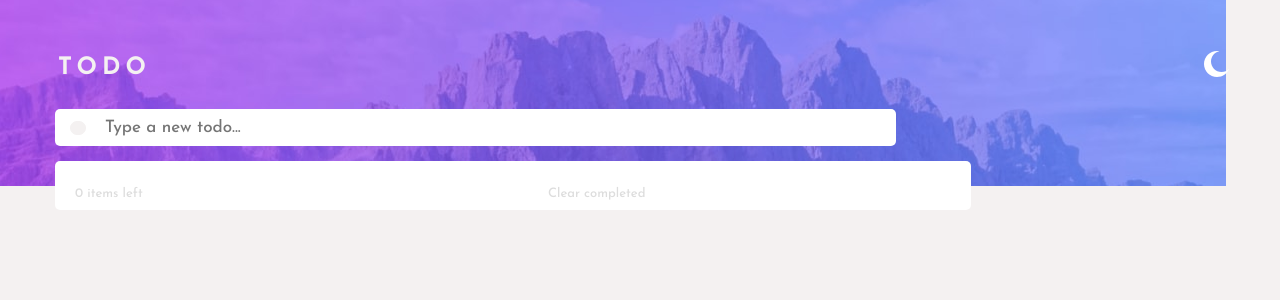
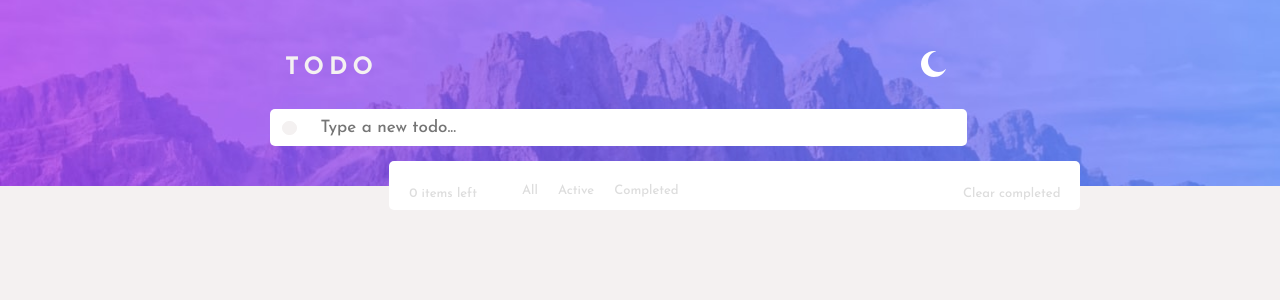
Before and after one commit to kass8mal8/Todo-App, a React (Create React App) app: page / in a window 1280 px wide. Shown: the top 300 px of the page. Built offline with nearby package versions, Linux system fonts and the light colour scheme.

Commit message:
made some changes on the UI

```diff
--- a/src/components/App.js
+++ b/src/components/App.js
@@ -1,6 +1,5 @@
 import React,{ useState } from "react";
 import "../style.css"
-import Footer from "./Footer";
 import Header from "./Header";
 import TodoForm from "./TodoForm";
 import TodoList from "./TodoList";
@@ -22,14 +21,11 @@ const App = () => {
 
     return (
       <ThemeContext.Provider value = {darkTheme} >
-        <header>
-            <Header toggleTheme = {toggleTheme} />
-        </header>
+          <Header toggleTheme = {toggleTheme} />
           <TodoForm addTodo={addTodo} />
-        <main className="container" >
-          <TodoList todos = {todos} setTodos = {setTodos} />
-          <Footer />
-        </main>
+          <main className="container" >
+            <TodoList todos = {todos} setTodos = {setTodos} />
+          </main>
       </ThemeContext.Provider>
     );
   }
--- a/src/components/Footer.js
+++ b/src/components/Footer.js
@@ -1,6 +1,21 @@
+import { ThemeContext } from "./App";
+import {useContext } from "react"
+
 const Footer = () => {
+
+    const darkTheme = useContext(ThemeContext)
+    const themeStyles = {
+        backgroundColor: darkTheme ? 'hsl(234, 11%, 52%)' : 'white',
+        color:'#ddd',
+        border : darkTheme ? '1px solid hsl(234, 11%, 52%)' : 'none',
+    }
+
     return (
-        <div></div>
+        <div className="footer" style={themeStyles}>
+            <li>All</li>
+            <li>Active</li>
+            <li>Completed</li>
+        </div>
     );
 }
 
--- a/src/components/Todo.js
+++ b/src/components/Todo.js
@@ -3,7 +3,7 @@ import check from "../images/icon-check.svg"
 import { useState } from "react"
 
 
-const Todo = ({todo,handleFilterTodo}) => {
+const Todo = ({todo, handleFilterTodo}) => {
 
     const [isCompleted,setIsCompleted] = useState (false)
 
@@ -19,13 +19,18 @@ const Todo = ({todo,handleFilterTodo}) => {
         borderBottom :'1px solid hsl(236, 33%, 92%)'
     }
 
-    const handleCompleted = () => {
-        setIsCompleted(true)
-    }
+    const handleCompleted = () => { setIsCompleted(true) }
 
     return (
         <div style={todoStyles} >
-            <li><img src={check} alt = "check-icon" className="check-icon"/></li>
+            {isCompleted &&
+                <li>
+                    <img
+                        src={check}
+                        alt = "check-icon"
+                        className="check-icon"/>
+                </li>
+            }
             <li
                 className="task"
                 onClick={handleCompleted}
--- a/src/components/TodoForm.js
+++ b/src/components/TodoForm.js
@@ -26,6 +26,7 @@ const TodoForm = ({addTodo}) => {
             addTodo({...todo,id:uuidv4()})
             setTodo({...todo,task:""})
         }
+        e.target.reset()
     }
 
     const darkTheme = useContext(ThemeContext)
@@ -51,12 +52,14 @@ const TodoForm = ({addTodo}) => {
                 style={themeStyles}/>
             <div>
                 {isSubmitted ?
-                <img
-                src={check}
-                className="check-icon"
-                alt = "close-icon"
-                style={check_style} />
-                : <nav style={themeStyles}> {""} </nav>
+                    <img
+                    src={check}
+                    className="check-icon"
+                    alt = "close-icon"
+                    style={check_style} />
+                : <nav
+                    style={themeStyles}> {""}
+                  </nav>
                 }
             </div>
         </form>
--- a/src/components/TodoList.js
+++ b/src/components/TodoList.js
@@ -2,6 +2,7 @@
 import Todo from "./Todo";
 import { ThemeContext } from "./App";
 import {useContext } from "react"
+import Footer from "./Footer";
 
 const TodoList = ({todos,setTodos}) => {
 
@@ -14,37 +15,33 @@ const TodoList = ({todos,setTodos}) => {
 
     const themeStyles = {
         backgroundColor: darkTheme ? 'hsl(234, 11%, 52%)' : 'white',
-        color: darkTheme ? ' hsl(0, 0%, 98%)' : ' hsl(235, 19%, 35%)',
+        color: darkTheme ? ' hsl(235, 19%, 35%)' : ' hsl(0, 0%, 98%)',
         border : darkTheme ? '1px solid hsl(234, 11%, 52%)' : 'none',
         marginTop:'-25px'
+
     }
 
-    const nav_style = {
-        listStyle : 'none',
-        color : '#ddd',
-        display :'grid',
-        gridTemplateColumns : '50% 50%',
-        fontSize : '13px',
-        gap:'30px',
-        marginLeft : '10px'
-    }
+
 
     return (
+        <div>
             <div className="card-layout" style={themeStyles}>
                 <ul>
                 {todos.map(todo => (
                     <Todo
                         handleFilterTodo = {handleFilterTodo}
                         todo = {todo}
-                    key = {todo.id} />
+                        key = {todo.id}
+                        todos = {todos} />
                 ))}
                 </ul>
 
-            <nav style = {nav_style}>
+                <nav>
                     <li> {todos.length} items left </li>
                     <li>Clear completed</li>
                 </nav>
-
+            </div>
+            <Footer/>
         </div>
      );
 }
--- a/src/style.css
+++ b/src/style.css
@@ -14,7 +14,7 @@ body {
     color: hsl(235, 19%, 35%);
 }
 
-header {
+.header {
     background-image: url(./images/bg-mobile-light.jpg);
     background-repeat: repeat;
     width: 94%;
@@ -25,9 +25,10 @@ header {
     color: hsl(0, 11%, 95%);
     letter-spacing: 5px;
     font-weight: bolder;
+    font-family: josefin sans-bold;
 }
 
-header img {
+.header img {
     position: absolute;
     right: 50px;
     cursor: pointer;
@@ -42,7 +43,7 @@ header img {
     margin-top: -77px;
     position: absolute;
     left: 40px;
-    color: hsl(235, 19%, 35%);
+    color: hsl(0, 0%, 98%);
     width: 60%;
     border: 1px solid white;
     border-radius: 5px;
@@ -56,10 +57,6 @@ header img {
     width: 10px;height: 8px;
     position: absolute;
     left: 57px;margin-top: -65px;
-}
-
-.header {
-    font-family: josefin sans-bold;
 }
 
 .header h2 {
@@ -76,10 +73,10 @@ ul li {
 
 .card-layout {
     justify-self: center;
-    position: absolute;
+    position: relative;
     margin-top: -30px;
-    margin-left: 32px;
-    width: 70%;
+    margin-left: 30px;
+    width: 75%;
     padding: 10px;
     border-radius: 5px;
 }
@@ -108,27 +105,101 @@ ul li {
     position: absolute;
 }
 
-@media screen and (min-width : 376px){
-    header {
+.footer{
+    position: absolute;
+    color: #ddd;
+    font-size: 13px;
+}
+
+.footer li{
+    display: inline-flex;
+    list-style: none;
+    margin: auto 10px;
+}
+
+.card-layout nav{
+    list-style : none;
+    color : #ddd;
+    display :grid;
+    grid-template-columns : 50% 50%;
+    font-size :13px;
+    gap:10px;
+    margin-left:10px;
+}
+
+@media screen and (max-width:500px) {
+    .footer{
+        margin-top: 20px;
+        border: 1px solid white;
+        background-color: white;
+        border-radius: 3px;
+        padding: 10px;
+        margin-left: 30px;
+        width: 72%;
+    }
+    .footer li{
+        justify-content: space-between;
+        text-align: center;
+        margin: auto 20px;
+    }
+}
+
+@media screen and (min-width:800px) {
+    .header {
         background-image: url(./images/bg-desktop-light.jpg);
-        background-color: hsl(280, 87%, 65%);
-        margin-left: -10px;
+        margin-left: -8px;
+        width: 97vw;
     }
-    .form input {
-        left: 55px;
-        width: 61%;
-    }
-    .container {
-        width: 80%;
-        margin-left: 15px;
-    }
-    .form div {
-        left: 70px;
-    }
+
     input .check-icon {
         margin-left: -10px;
     }
+
     .header h2 {
         margin-left: 0px;
     }
+
+    .container{
+        width: 90%;
+        margin: auto 50px;
+    }
+
+    .form input{
+        width: 49.7%;
+        margin-left: 18%;
+    }
+
+    .card-layout {
+        margin-left: 19%;
+        width: 59%;
+    }
+
+    .form div {
+        left: 22%;
+        margin-top: -65px;
+        width: 9px;
+    }
+
+    .header h2 {
+        margin-left: 225px;
+    }
+
+    .header img {
+        right: 26%;
+    }
+
+    .card-layout nav{
+        list-style : none;
+        display :flex;
+        justify-content: space-between;
+        margin:auto 10px;
+        cursor: pointer;
+    }
+
+    .footer{
+        left: 40%;
+        margin-top: -26px;
+        cursor: pointer;
+    }
+
 }
```
Also changed, not shown: src/components/Header.js (+9 -2 lines). Lines whose indentation alone changed are shown as unchanged.
